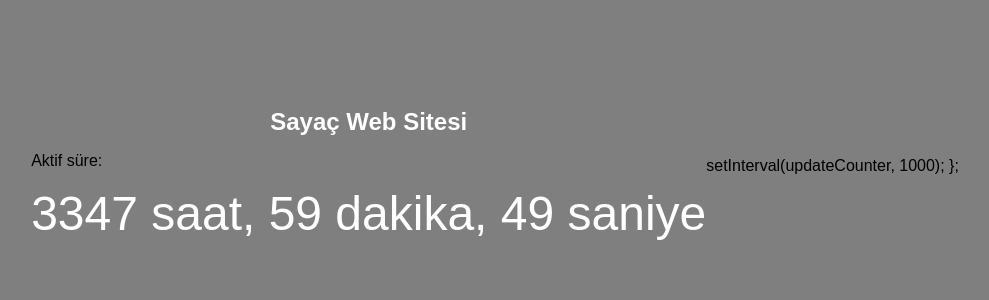
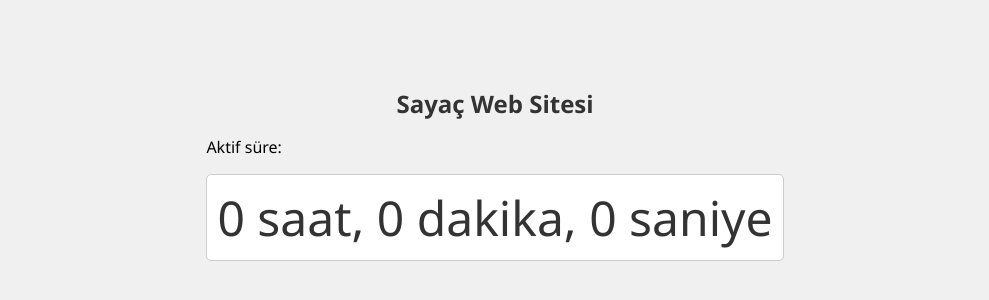
Before and after one commit to idkwhocare/1mart, a plain HTML site: page index.html in a window 1280 px wide. Shown: the part 242-542 px from the top of the page, without its empty margins (145-1134 px from the left). Drawn offline with Linux system fonts and the light colour scheme.

Commit message:
Update index.html

```diff
--- a/index.html
+++ b/index.html
@@ -9,21 +9,25 @@
       justify-content: center;
       align-items: center;
       height: 100vh;
-      background: rgba(0, 0, 0, 0.5); /* Set the background color with transparency */
-      backdrop-filter: blur(10px); /* Apply a blur effect to the background */
-      font-family: Arial, sans-serif;
+      background-color: #f0f0f0; /* Set the background color */
+      font-family: "Segoe UI", Tahoma, Geneva, Verdana, sans-serif;
     }
 
     h1 {
       font-size: 24px;
-      color: white; /* Set the text color */
+      color: #333333; /* Set the text color */
       text-align: center;
+      margin-bottom: 10px;
     }
 
     #counter {
       font-size: 48px;
-      color: white; /* Set the text color */
+      color: #333333; /* Set the text color */
       text-align: center;
+      background-color: #ffffff; /* Set the background color */
+      padding: 10px;
+      border: 1px solid #cccccc; /* Add a border */
+      border-radius: 5px; /* Round the corners */
     }
   </style>
 </head>
@@ -48,20 +52,4 @@
 
       // Sayaç elementini güncelleyelim
       var counterElement = document.getElementById("counter");
-      counterElement.textContent = hours + " saat, " + minutes + " dakika, " + seconds + " saniye";
-    }
-
-    // Sayfa yüklendiğinde ve her saniye güncellemeler yapalım
-    window.onload = function() {
-      updateCounter();
-      setInterval(updateCounter, 1000);
-    };
-  </script>
-</body>
-</html>
-
-      setInterval(updateCounter, 1000);
-    };
-  </script>
-</body>
-</html>
+      counterElement.textContent = hours + " saat, " + minutes + " dakika
```
